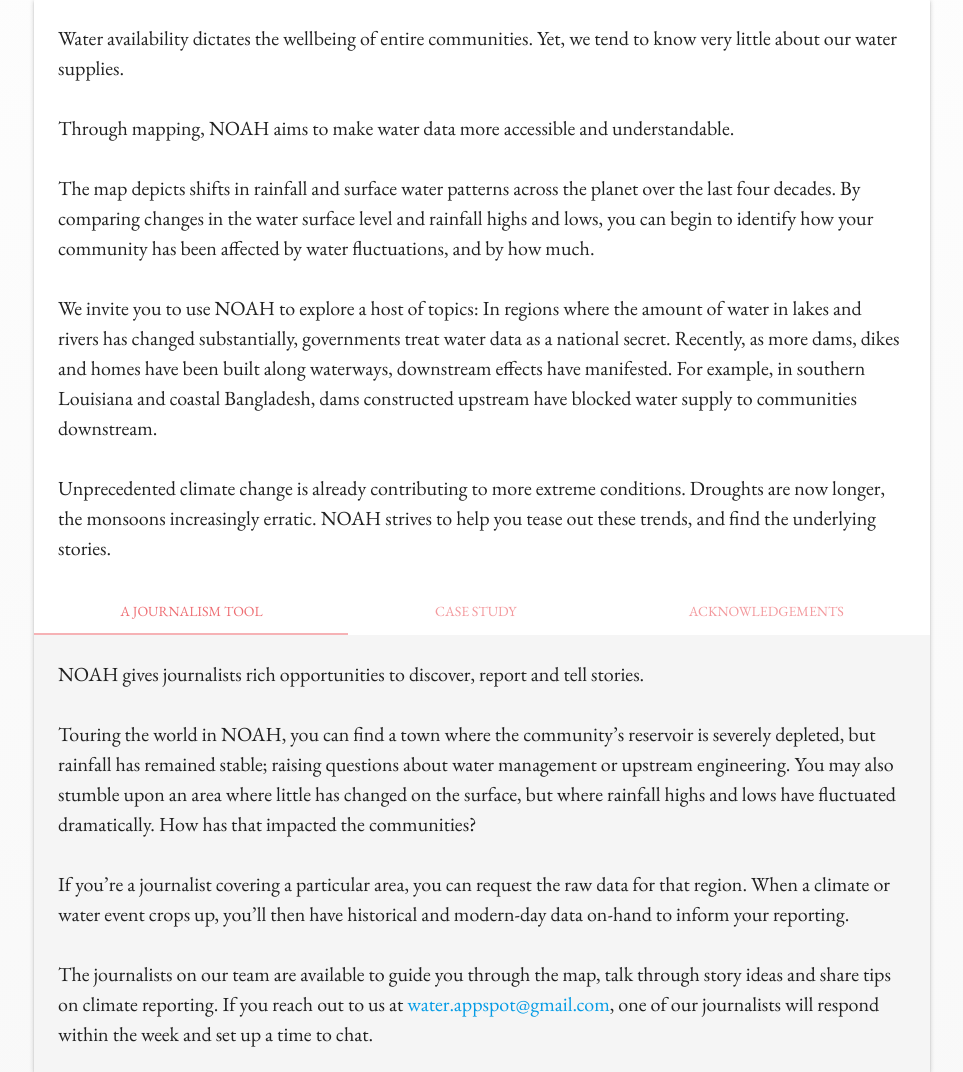
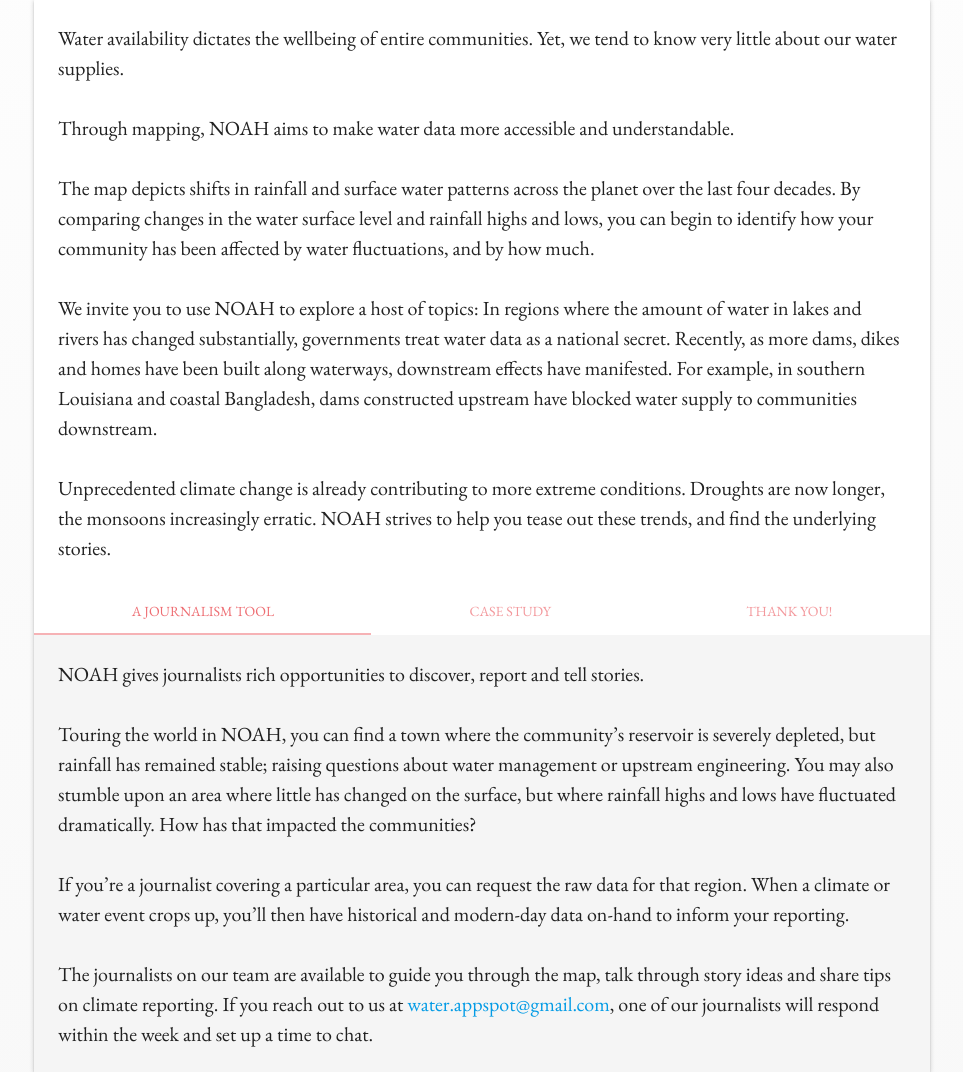
Before and after one commit to ravielakshmanan/arcgis, a Flask app: page / in a window 1280 px wide. Shown: the part 583-1655 px from the top of the page, without its empty margins (158-1121 px from the left). Run offline with Flask 2, Linux system fonts and the light colour scheme; some libraries are stand-ins or nearby versions.

Commit message:
style changes

```diff
--- a/templates/index.html
+++ b/templates/index.html
@@ -108,7 +108,7 @@
         <ul class="tabs tabs-fixed-width">
           <li class="tab"><a class="active" href="#why">A Journalism Tool</a></li>
           <li class="tab"><a href="#call">Case Study</a></li>
-          <li class="tab"><a href="#thank">Acknowledgements</a></li>
+          <li class="tab"><a href="#thank">Thank You!</a></li>
         </ul>
       </div>
       <div class="card-content grey white lighten-4">
--- a/templates/render_map.html
+++ b/templates/render_map.html
@@ -35,7 +35,7 @@
             NOAH shows you changes in rainfall and surface water patterns over the last four decades from across the planet.
             <br>
             <br>
-			There are red and green spots along the map, where bodies of water lay. The reds show areas where  surface water has decreased while the greens indicate an increase. Black clusters represent water bodies that have remained the same.
+			There are red and green spots along the map, where bodies of water lie. The reds show areas where  surface water has decreased while the greens indicate an increase. Black clusters represent water bodies that have remained the same.
 			<br>
 			<br>
 			To get started, you can enter a particular place into the search bar, or browse the map until you find some green or red clusters, and then directly click on a location to zoom in. A pop-up graph will appear with the area’s rainfall changes over time.
```
